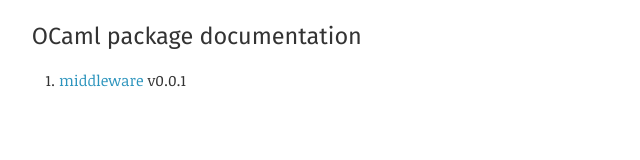
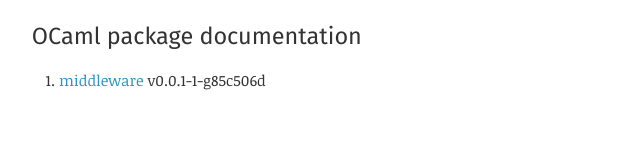
Before and after one commit to skolemlabs/middleware, a plain HTML site: page index.html in a window 1280 px wide. Shown: the full height of the page, 0-640 px from the left. Drawn offline with Linux system fonts and the light colour scheme.

Commit message:
Update middleware doc to 0.0.1-1-g85c506d.

```diff
--- a/index.html
+++ b/index.html
@@ -11,7 +11,7 @@
       <div class="by-name">
       <h2>OCaml package documentation</h2>
       <ol>
-      <li><a href="middleware/index.html">middleware</a> <span class="version">v0.0.1</span></li>
+      <li><a href="middleware/index.html">middleware</a> <span class="version">v0.0.1-1-g85c506d</span></li>
       </ol>
       </div>
     </main>
```
